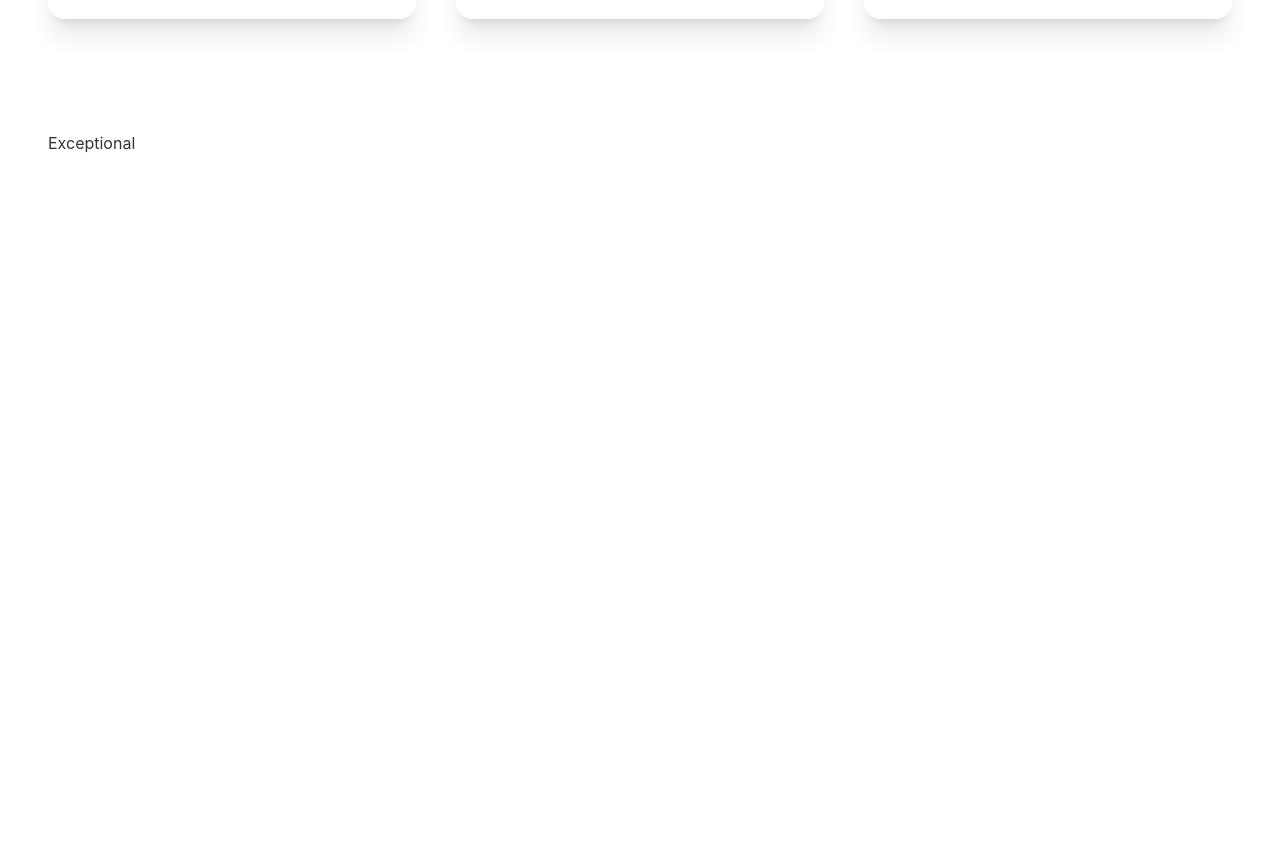
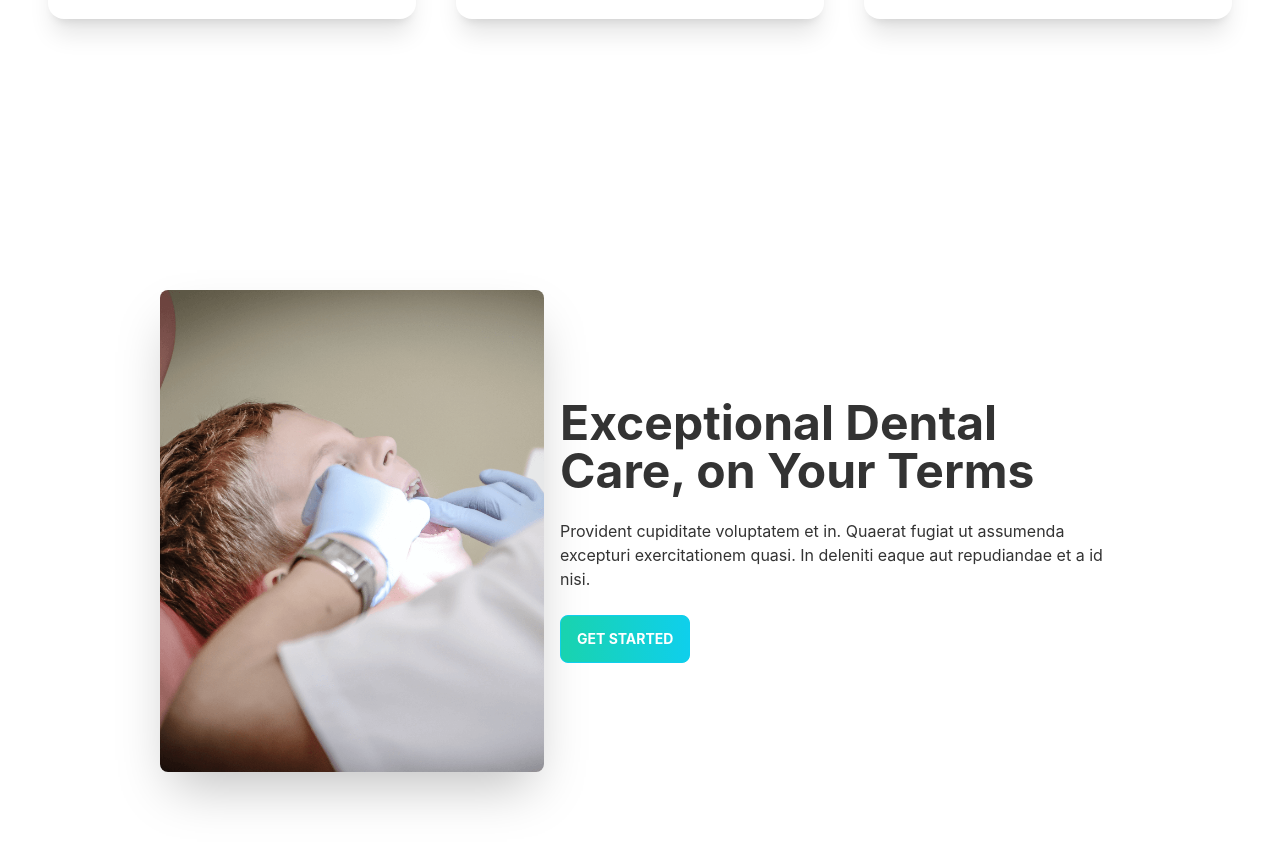
Before and after one commit to Hamidul-1/doctors-portal-client, a React (Create React App) app: page / in a window 1280 px wide. Shown: the part 1480-2325 px from the top of the page. Before the commit the page ends 1635 px from the top, so only its background shows below. Built offline with nearby package versions, Linux system fonts and the light colour scheme.

Commit message:
exceptional added

```diff
--- a/src/Pages/Home/Exceptional.js
+++ b/src/Pages/Home/Exceptional.js
@@ -1,9 +1,17 @@
 import React from 'react';
+import treatment from '../../assets/images/treatment.png'
 
 const Exceptional = () => {
     return (
-        <div>
-            <h2>Exceptional</h2>
+        <div class="hero min-h-screen px-24">
+            <div class="hero-content flex-col lg:flex-row">
+                <img src={treatment} class="max-w-sm rounded-lg shadow-2xl" />
+                <div>
+                    <h1 class="text-5xl font-bold">Exceptional Dental Care, on Your Terms</h1>
+                    <p class="py-6">Provident cupiditate voluptatem et in. Quaerat fugiat ut assumenda excepturi exercitationem quasi. In deleniti eaque aut repudiandae et a id nisi.</p>
+                    <button class="btn btn-primary uppercase text-white font-bold bg-gradient-to-r from-secondary to-primary">Get Started</button>
+                </div>
+            </div>
         </div>
     );
 };
```
